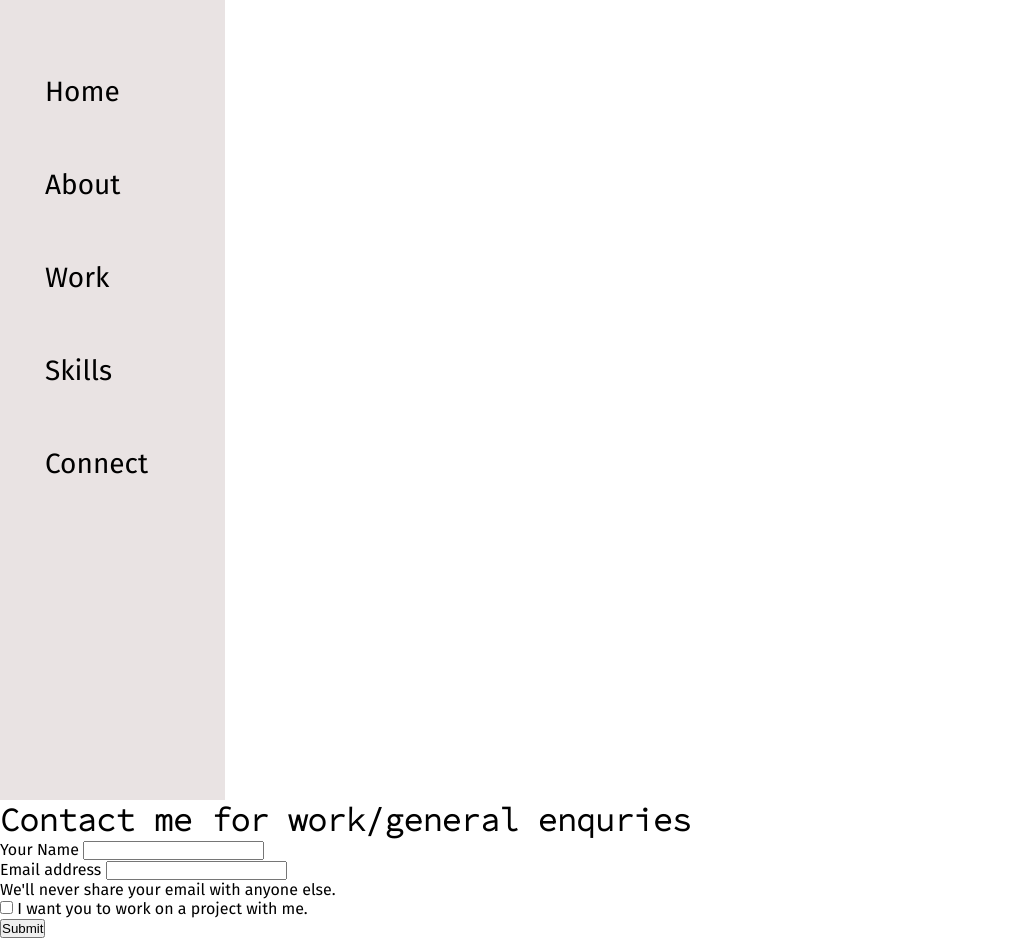
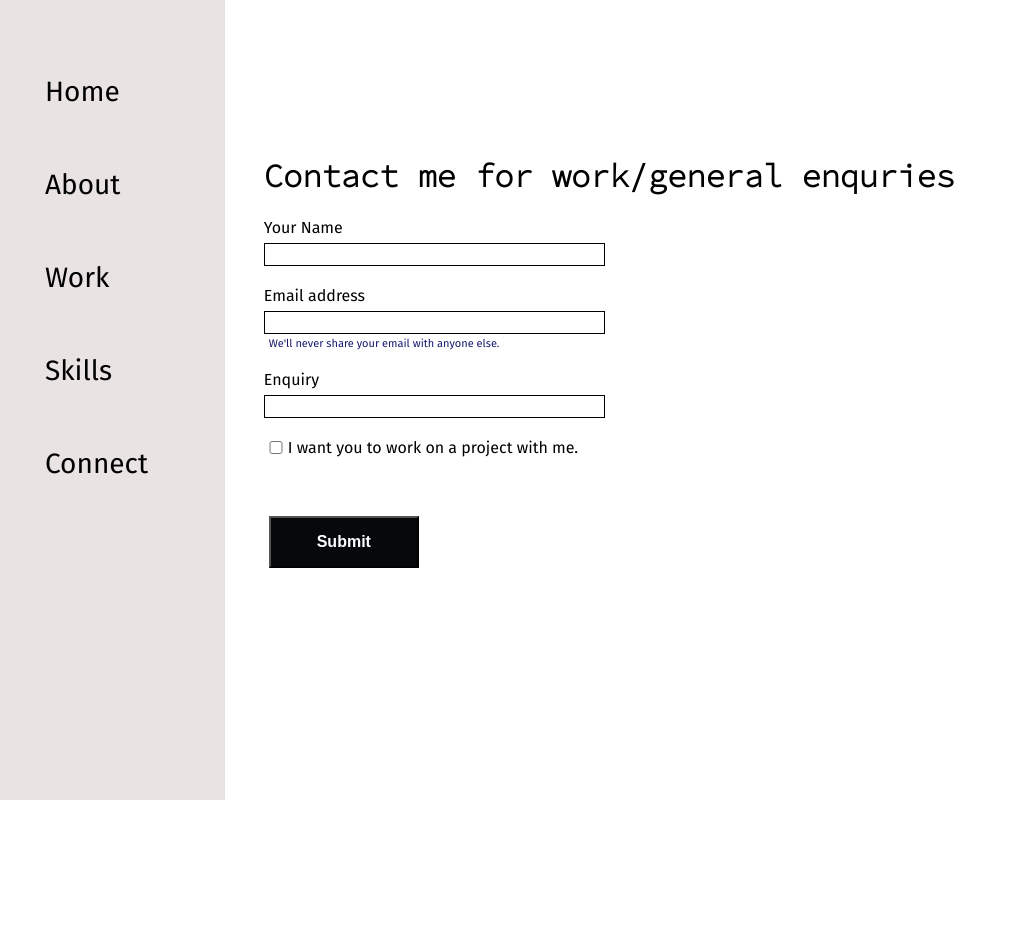
Before and after one commit to KeshavAgarwal903/keshav-portfoliio, a plain HTML site: page connect.html in a window 1280 px wide. Shown: the whole page, without its empty margins (0-1017 px from the left). After the commit the page ends 800 px from the top, so only its background shows below. Drawn offline with Linux system fonts and the light colour scheme.

Commit message:
No Bugs 🥳

```diff
--- a/connect.html
+++ b/connect.html
@@ -13,7 +13,8 @@
   </head>
   <body>
     <!-- body  -->
-    <div class="container">
+
+    <div class="container " style="float: left;">
       <div class="sidebar">
         <nav>
           <ul>
@@ -26,7 +27,10 @@
         </nav>
       </div>
     </div>
-        <div class="contactForm">
+
+  <!-- Contact from start -->
+
+        <div class="contactForm" style="float: right;">
           <h1>Contact me for work/general enquries</h1>
           <form>
             <div class="mb-3">
@@ -38,12 +42,22 @@
               <input type="email" class="form-control" id="clientemail" aria-describedby="emailHelp">
               <div id="emailHelp" class="form-text">We'll never share your email with anyone else.</div>
             </div>
-            <div class="mb-3 form-check">
+            <div class="mb-3">
+              <label for="clientemail" class="form-label">Enquiry</label>
+              <input type="email" class="form-control" id="clientemail" aria-describedby="emailHelp">
+
+            </div>
+            <div class="mb-3" id="form-check">
               <input type="checkbox" class="form-check-input" id="isclient">
               <label class="form-check-label" for="isclient">I want you to work on a project with me. </label>
             </div>
-            <button type="submit" class="btn btn-primary">Submit</button>
+            <div class="buttons">
+            <button  type="submit" class="send">Submit</button>
+          </div>
           </form>
         </div>
+
+<!-- Contact from end -->
+
   </body>
 </html>
--- a/style.css
+++ b/style.css
@@ -178,13 +178,44 @@ form button{
     width: 225px;
 }
 .contactForm{
+    padding-right: 325px;
+    padding-top: 144px;
     font-family: 'Fira Sans', sans-serif
 }
 .contactForm h1{
     font-family: 'Source Code Pro', monospace;
+    padding: 12px 0;
+    /* text-align: center; */
+}
+.contactForm form div{
+    padding: 10px 0;
+    display: flex;
+    flex-direction: column;
+}
+.contactForm form div input{
+    width: 26vw;
+    border-right: 5px;
+    margin: 6px 0 0 0;
+    padding: 3px;
+    border: 1px solid black;
+}
+#emailHelp{
+    font-size: 11px;
+    color: midnightblue;
+    margin: 0 5px;
+    padding: 3px 0 0 0;
+}
+#form-check{
+    flex-direction: row;
+}
+#form-check input{
+    width: 24px;
+    margin: 3px 0;
+}
+.send{
+    width: 150px;
+    /* margin: 150px; */
 }
 
 
-
-
 /* Contact form CSS new end  */
```
